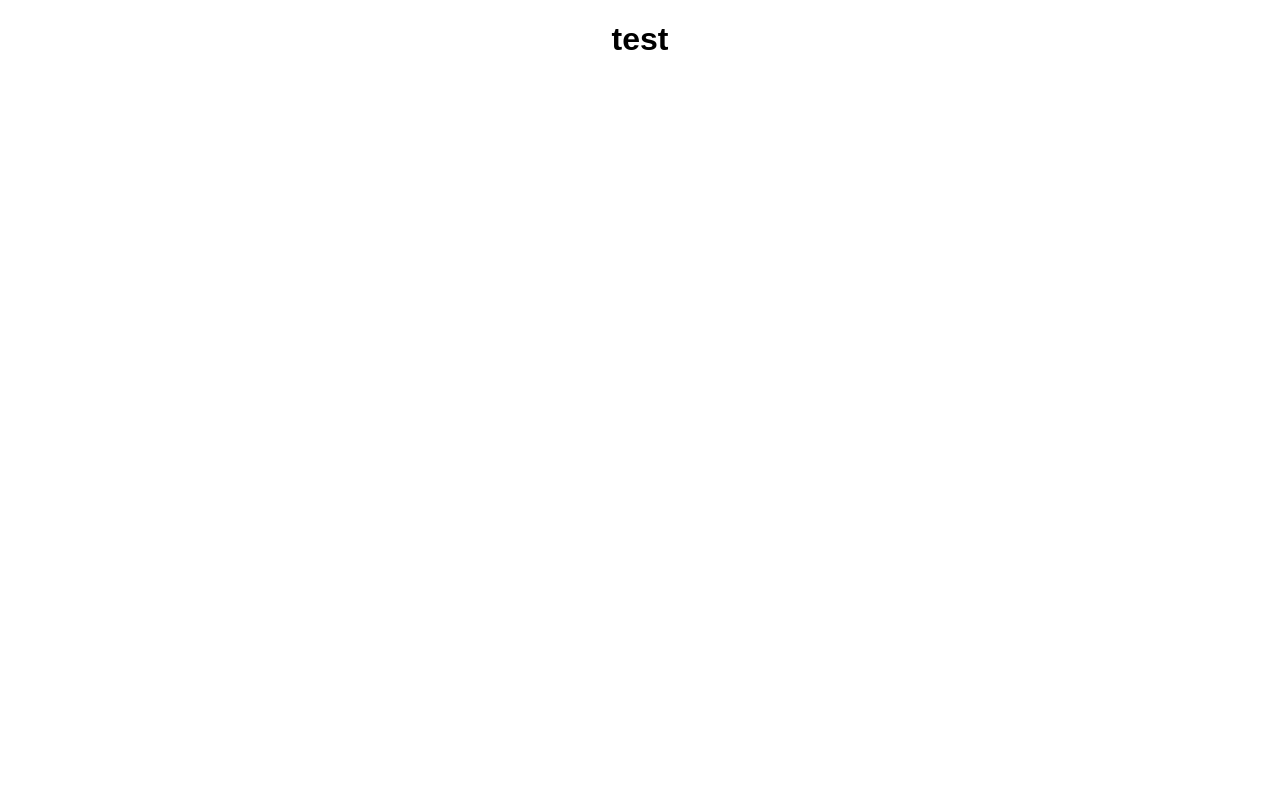
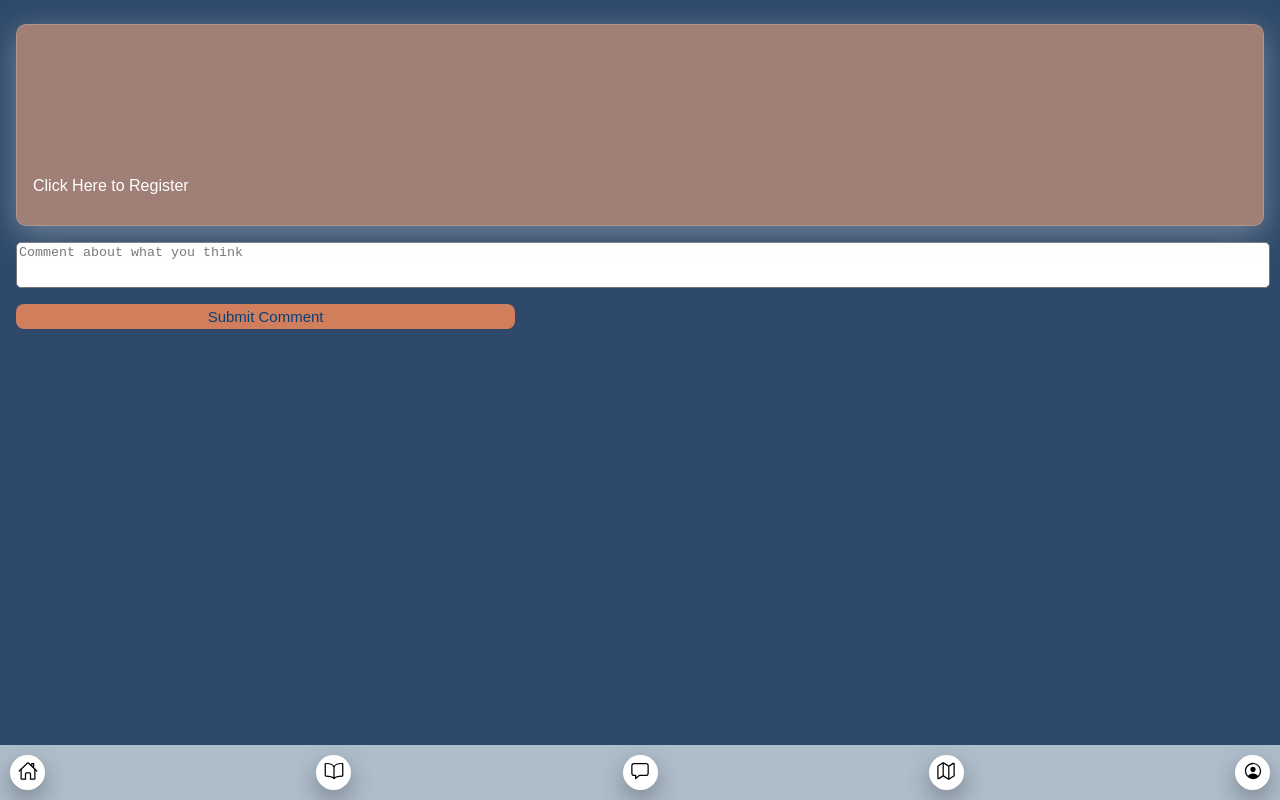
Before and after one commit to gennhonglin/capstone-client, a React (Create React App) app: page /location/1 in a window 1280 px wide. Built offline with nearby package versions, Linux system fonts and the light colour scheme; no server answers.

Commit message:
Added a couple of components for displaying the data and allowing the users to make comments on the post and added some styling to it

```diff
--- a/src/App.js
+++ b/src/App.js
@@ -4,8 +4,9 @@ import AddPost from "./Pages/AddPost/AddPost";
 import Homepage from "./Pages/Homepage/Homepage";
 import Location from "./Pages/Location/Location";
 import Login from "./Pages/Login/Login";
+import PostDetail from "./Pages/PostDetail/PostDetail";
 import Signup from "./Pages/Signup/Signup";
-import SinglePost from "./Pages/SinglePost/SinglePost";
+
 
 function App() {
   return (
@@ -16,9 +17,8 @@ function App() {
             <Route path='/signup' element={<Signup />}></Route>
             <Route path='/homepage' element = {<Homepage />}></Route>
             <Route path='/location' element = {<Location />}></Route>
-            <Route path='/location/:id' element = {<SinglePost/>}></Route>
+            <Route path='/location/:id' element = {<PostDetail/>}></Route>
             <Route path="/add-post" element = {<AddPost/>}></Route>
-
         </Routes>
       </BrowserRouter>
     </div>
--- a/src/Pages/Location/Location.js
+++ b/src/Pages/Location/Location.js
@@ -26,7 +26,7 @@ function Location() {
             <div className="location__posts">
                 <Posts addressCallBack = {handleCallBack} />
             </div>
-            <Header className="location__nav" />
+            <Header/>
         </div>
     )
 }
--- /dev/null
+++ b/src/Pages/PostDetail/PostDetail.js
@@ -0,0 +1,26 @@
+import { useParams } from 'react-router-dom';
+import Comments from '../../components/Comments/Comments';
+import Header from '../../components/Header/Header';
+import Maps from '../../components/Maps/Maps';
+import SinglePost from '../../components/SinglePost/SinglePost';
+import './PostDetail.scss';
+
+
+function PostDetail() {
+    const { id } = useParams();
+
+    return (
+        <div className='single-post'>
+            <div className='single-post__posts'>
+                <SinglePost id={id}/>
+            </div>
+            <div className='single-post__comments'>
+                <Comments />
+            </div>
+            <Header />
+        </div>
+    )
+}
+
+
+export default PostDetail
--- /dev/null
+++ b/src/Pages/PostDetail/PostDetail.scss
@@ -0,0 +1,10 @@
+.single-post {
+    background-color: #2E496A;
+    height: 100vh;
+
+    &__posts {
+        padding-top: 1.5rem;
+        padding-left: 1rem;
+        padding-right: 1rem;
+    }
+}
--- a/src/Pages/SinglePost/SinglePost.js
+++ /dev/null
@@ -1,12 +0,0 @@
-import './SinglePost.scss';
-
-function SinglePost() {
-    return(
-        <div>
-            <h1>test</h1>
-        </div>
-    )
-}
-
-
-export default SinglePost
--- /dev/null
+++ b/src/components/Comments/Comments.js
@@ -0,0 +1,20 @@
+import "./Comments.scss"
+
+
+function Comments() {
+
+
+
+
+    return (
+        <div className="comments">
+            <form className="comments__form">
+                <textarea type="text" className="comments__form-text" placeholder="Comment about what you think"></textarea>
+                <button type="submit" className="comments__form-button">Submit Comment</button>
+            </form>
+
+        </div>
+    )
+}
+
+export default Comments
--- /dev/null
+++ b/src/components/Comments/Comments.scss
@@ -0,0 +1,26 @@
+.comments {
+    padding: 1rem;
+
+    &__form {
+        display: flex;
+        flex-direction: column;
+        gap: 1rem;
+        &-text {
+            width: 100%;
+            height: 2.5rem;
+            border-radius: .3125rem;
+            resize: none;
+        }
+
+        &-button {
+            width: 40%;
+            height: 1.5625rem;
+            border: none;
+            border-radius: .5rem;
+            background-color: #ee8859d8;
+            color: #044177;
+            font-size: .9375rem;
+            font-weight: 400;
+        }
+    }
+}
--- a/src/components/Posts/Posts.js
+++ b/src/components/Posts/Posts.js
@@ -15,6 +15,7 @@ function Posts({ addressCallBack }) {
                 setLocation(response.data);
             })
     }, [])
+
 
     const postLocation = (locations) => {
         //Convert address to long and
@@ -48,12 +49,9 @@ function Posts({ addressCallBack }) {
                         <div onClick={() => { postLocation(posts) }} className="posts__location-post" key={posts.id}>
                             <div className="posts__location-post__details">
                                 <h3 className="posts__location-post__details-title">{posts.location_name}</h3>
-                                <h3 className="posts__location-post__details-title">{posts.level}</h3>
+                                <h3 className="posts__location-post__details-level">{posts.level}</h3>
                             </div>
-
                             <Link to={`/location/${posts.id}`} className="posts__location-post__link"><img alt="arrow icon" src={Arrow}/></Link>
-
-
                         </div>);
                 })}
             </div>
--- a/src/components/Posts/Posts.scss
+++ b/src/components/Posts/Posts.scss
@@ -40,7 +40,7 @@
             display: flex;
             justify-content: space-between;
             background: rgba(255, 255, 255, 0.85);
-            box-shadow: 0 8px 32px 0 rgba(31, 38, 135, 0.37);
+            box-shadow: 0 8px 32px 0 rgba(133, 133, 179, 0.753);
             backdrop-filter: blur(0px);
             -webkit-backdrop-filter: blur(0px);
             border-radius: 10px;
@@ -58,8 +58,16 @@
                 gap: 1rem;
 
                 &-title {
+                    color: #01539D;
                     text-align: left;
                     font-size: 1rem;
+                    margin: 0;
+                }
+
+                &-level {
+                    color: #01539D;
+                    text-align: left;
+                    font-size: .8125rem;
                     margin: 0;
                 }
             }
--- /dev/null
+++ b/src/components/SinglePost/SinglePost.js
@@ -0,0 +1,30 @@
+import "./SinglePost.scss";
+import axios from 'axios';
+import { useEffect, useState } from 'react';
+
+function SinglePost({id}) {
+    const [postData, setPostData] = useState({});
+
+
+    useEffect( () => {
+        axios.get(`http://localhost:8080/location/${id}`)
+        .then((response) => {
+            console.log(response.data);
+            setPostData(response.data);
+        })
+    }, [])
+
+
+    return (
+        <div className='single-post__container'>
+            <h3 className='single-post__container-title'>{postData.location_name}</h3>
+            <h3 className='single-post__container-title'>{postData.address}</h3>
+            <h3 className='single-post__container-title'>{postData.city}</h3>
+            <h3 className='single-post__container-title'>{postData.level}</h3>
+            <a href={postData.registration} className='single-post__container-title'>Click Here to Register</a>
+        </div>
+    )
+}
+
+
+export default SinglePost
--- /dev/null
+++ b/src/components/SinglePost/SinglePost.scss
@@ -0,0 +1,22 @@
+.single-post__container {
+    display: flex;
+    flex-direction: column;
+    align-items: flex-start;
+    justify-content: space-evenly;
+    height: 12.5rem;
+    padding-left: 1rem;
+    padding-right: 1rem;
+    background: rgba(238, 164, 127, 0.596);
+    box-shadow: 0 8px 32px 0 rgba( 235, 235, 235, 0.37 );
+    backdrop-filter: blur( 4px );
+    -webkit-backdrop-filter: blur( 4px );
+    border-radius: 10px;
+    border: 1px solid rgba( 255, 255, 255, 0.18 );
+
+
+    &-title {
+        color: white;
+        margin: 0;
+        text-decoration: none;
+    }
+}
```
Also changed, not shown: src/Pages/SinglePost/SinglePost.scss (deleted).
